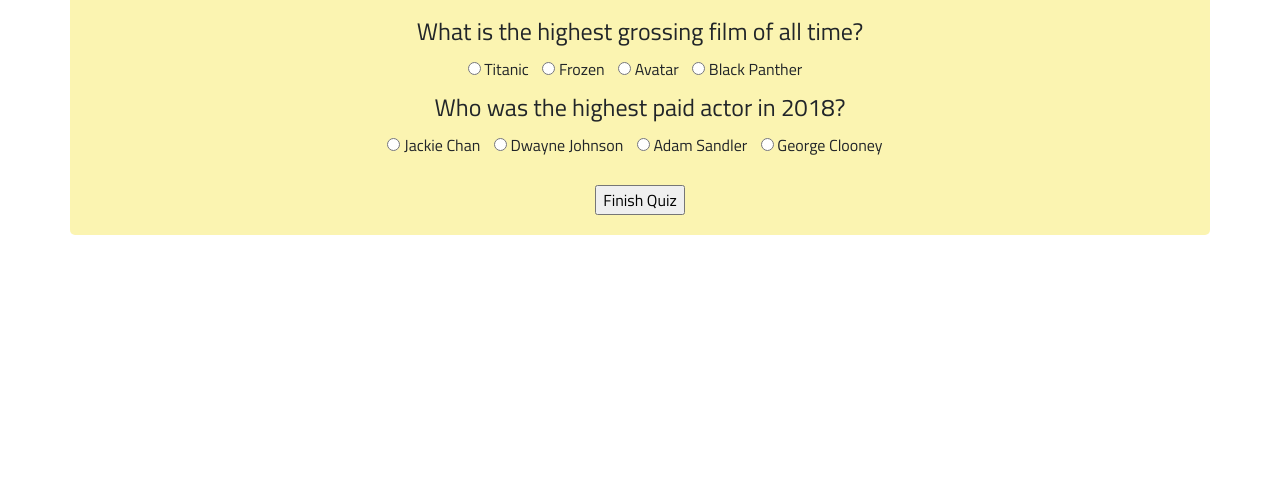
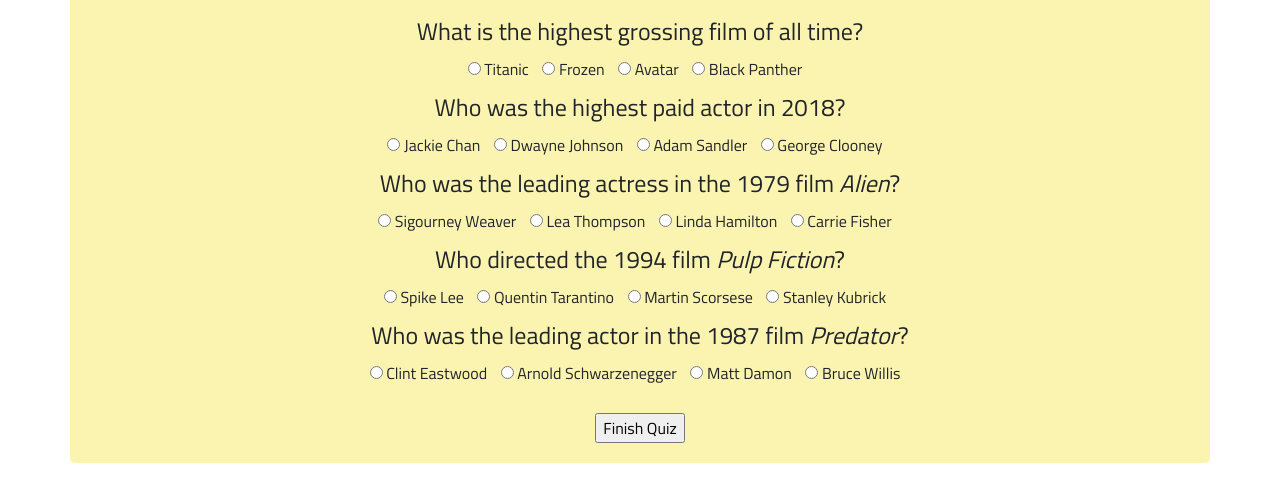
Before and after one commit to charmata/TriviaGame, a plain HTML site: page index.html in a window 1280 px wide. Shown: the part 181-682 px from the top of the page. Drawn offline with nearby package versions, Linux system fonts and the light colour scheme.

Commit message:
Add a few more questions

```diff
--- a/assets/javascript/app.js
+++ b/assets/javascript/app.js
@@ -1,5 +1,5 @@
 var data = {
-  answers: [3, 4],
+  answers: [3, 4, 1, 2, 2],
   userAnswers: [],
   timeLeft: 120
 };
--- a/index.html
+++ b/index.html
@@ -52,6 +52,43 @@
               <input type="radio" id="2-4" name="2" value="4" />
               <label for="2-4">George Clooney</label>
             </fieldset>
+            <fieldset>
+              <legend>
+                Who was the leading actress in the 1979 film <i>Alien</i>?
+              </legend>
+              <input type="radio" id="3-1" name="3" value="1" />
+              <label for="3-1">Sigourney Weaver</label>
+              <input type="radio" id="3-2" name="3" value="2" />
+              <label for="3-2">Lea Thompson</label>
+              <input type="radio" id="3-3" name="3" value="3" />
+              <label for="3-3">Linda Hamilton</label>
+              <input type="radio" id="3-4" name="3" value="4" />
+              <label for="3-4">Carrie Fisher</label>
+            </fieldset>
+            <fieldset>
+              <legend>Who directed the 1994 film <i>Pulp Fiction</i>?</legend>
+              <input type="radio" id="4-1" name="4" value="1" />
+              <label for="4-1">Spike Lee</label>
+              <input type="radio" id="4-2" name="4" value="2" />
+              <label for="4-2">Quentin Tarantino</label>
+              <input type="radio" id="4-3" name="4" value="3" />
+              <label for="4-3">Martin Scorsese</label>
+              <input type="radio" id="4-4" name="4" value="4" />
+              <label for="4-4">Stanley Kubrick</label>
+            </fieldset>
+            <fieldset>
+              <legend>
+                Who was the leading actor in the 1987 film <i>Predator</i>?
+              </legend>
+              <input type="radio" id="5-1" name="5" value="1" />
+              <label for="5-1">Clint Eastwood</label>
+              <input type="radio" id="5-2" name="5" value="2" />
+              <label for="5-2">Arnold Schwarzenegger</label>
+              <input type="radio" id="5-3" name="5" value="3" />
+              <label for="5-3">Matt Damon</label>
+              <input type="radio" id="5-4" name="5" value="4" />
+              <label for="5-4">Bruce Willis</label>
+            </fieldset>
             <input type="submit" id="submit" value="Finish Quiz" />
           </form>
         </div>
```
